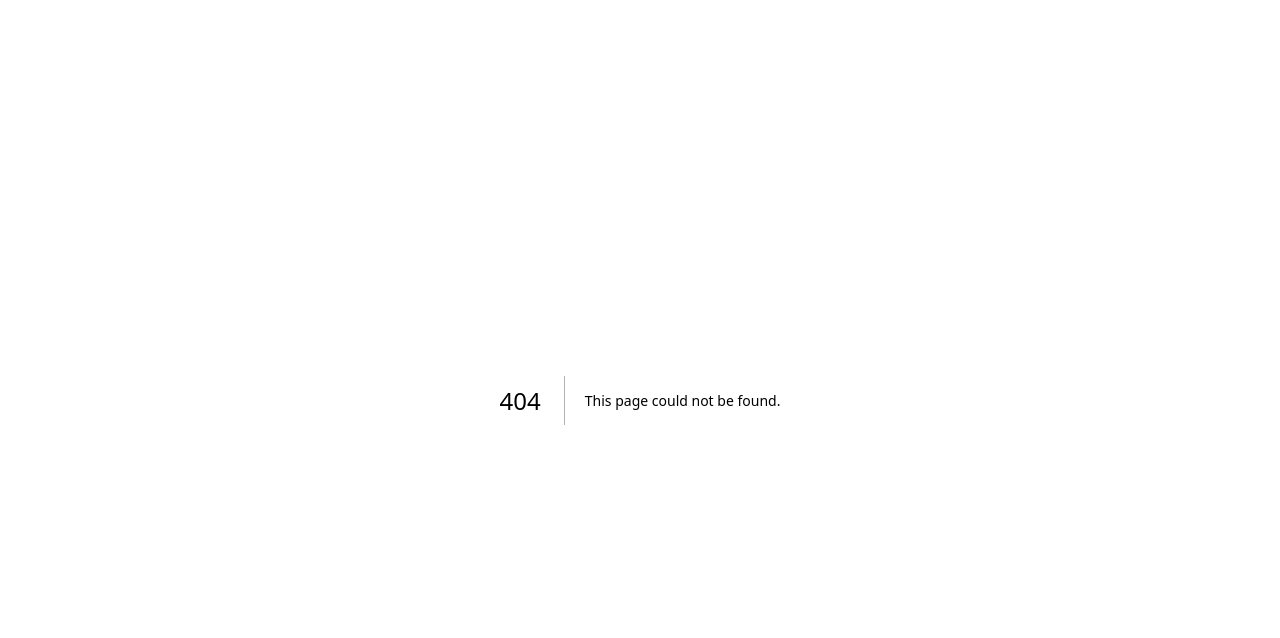
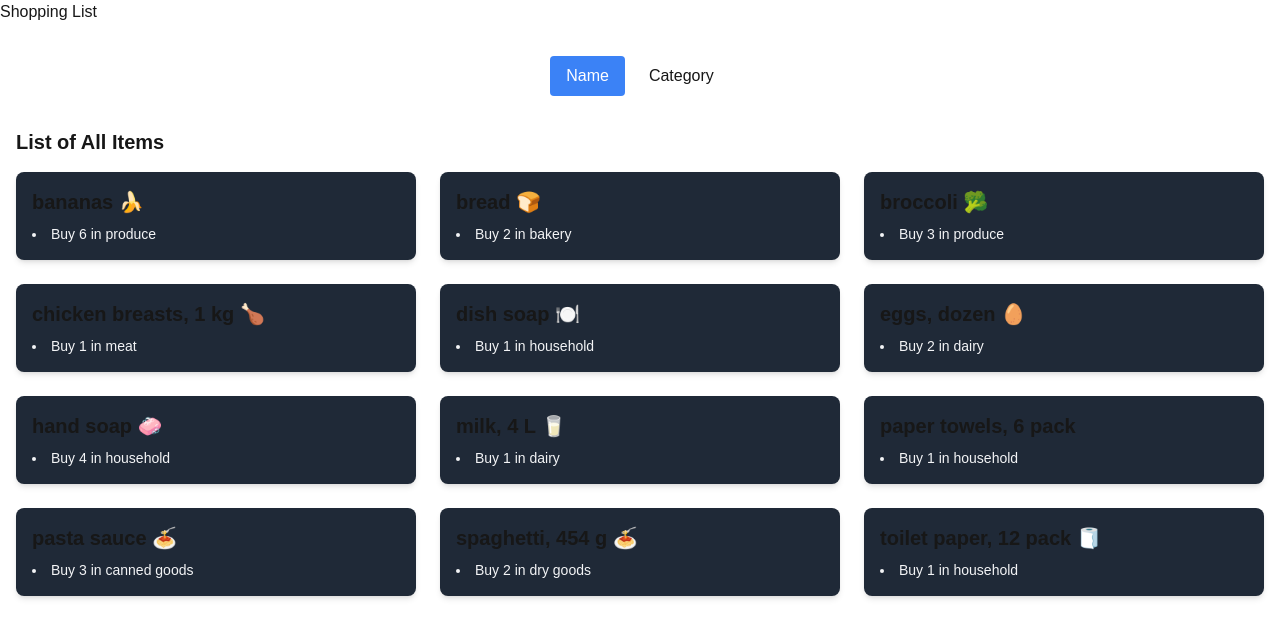
Before and after one commit to bLanke01/cprg306-assignments, a Next.js app: page /week-6 in a window 1280 px wide. Before the commit this address had no page. Shown: the top 638 px of the page. Built offline with nearby package versions, Linux system fonts and the light colour scheme.

Commit message:
finished week-6

```diff
--- a/app/page.js
+++ b/app/page.js
@@ -7,7 +7,8 @@ export default function Home() {
       <Link href = "http://localhost:3000/week-2"> Week-2</Link> <br />
       <Link href = "http://localhost:3000/week-3"> Week-3</Link> <br />
       <Link href = "http://localhost:3000/week-4"> Week-4</Link> <br />
-      <Link href = "http://localhost:3000/week-5"> Week-5</Link>
+      <Link href = "http://localhost:3000/week-5"> Week-5</Link> <br />
+      <Link href = "http://localhost:3000/week-6"> Week-6</Link>
     </div>
   );
 }
--- /dev/null
+++ b/app/week-6/item-list.js
@@ -0,0 +1,55 @@
+"use client";
+
+import Item from "./item.js";
+import { useState } from "react";
+import items from "./item.json";
+
+
+
+export default function ItemList() {
+
+  const [sortBy, setSortBy] = useState("name");
+
+
+  let filteredItems = [...items];
+  filteredItems.sort((a, b) => {
+    if (sortBy === "name") {
+      return a.name.localeCompare(b.name);
+    } else {
+      return a.category.localeCompare(b.category);
+    }
+  });
+
+    return (
+
+      <section className="container mx-auto px-4 py-8">
+        <div className="flex justify-center w-full mb-8">
+        <button
+          onClick={() => setSortBy("name")}
+          className={`px-4 py-2 rounded ${
+            sortBy === "name" ? "bg-blue-500 text-white" : "bg-gray-200"
+          } mr-2`}
+        >Name </button>
+        <button
+          onClick={() => setSortBy("category")}
+          className={`px-4 py-2 rounded ${
+            sortBy === "category" ? "bg-green-500 text-white" : "bg-gray-200"
+          }ml-2`}
+        >Category </button>
+        </div>
+        <div className="mt-8">
+        <h2 className="text-xl font-bold mb-4">List of All Items</h2>
+        <div className="grid grid-cols-1 md:grid-cols-2 lg:grid-cols-3 gap-6">
+          {filteredItems.map((item) => (
+            <Item
+              key={item.id}
+              name={item.name}
+              quantity={item.quantity}
+              category={item.category}
+            />
+          ))}
+        </div>
+        </div>
+      </section>
+    );
+}
--- /dev/null
+++ b/app/week-6/item.js
@@ -0,0 +1,8 @@
+export default function Item(props) {
+    return (
+        <div className="bg-gray-800 p-4 rounded-lg shadow-md">
+            <h1 className="text-xl font-bold mb-2">{props.name}</h1>
+            <li className="text-sm text-gray-100">Buy {props.quantity} in {props.category} </li>
+        </div>
+    );
+}
--- /dev/null
+++ b/app/week-6/item.json
@@ -0,0 +1,74 @@
+[
+    {
+      "id": "1h2GJKH12gkHG31h1H",
+      "name": "milk, 4 L 🥛",
+      "quantity": 1,
+      "category": "dairy"
+    },
+    {
+      "id": "2KJH3k2j3H1k2J3K1H",
+      "name": "bread 🍞",
+      "quantity": 2,
+      "category": "bakery"
+    },
+    {
+      "id": "3h2KJH3k2j3H1k2J3",
+      "name": "eggs, dozen 🥚",
+      "quantity": 2,
+      "category": "dairy"
+    },
+    {
+      "id": "4k2J3K1H2GJKH12gk",
+      "name": "bananas 🍌",
+      "quantity": 6,
+      "category": "produce"
+    },
+    {
+      "id": "5H1h1H2KJH3k2j3H",
+      "name": "broccoli 🥦",
+      "quantity": 3,
+      "category": "produce"
+    },
+    {
+      "id": "6H1k2J3K1H2GJKH1",
+      "name": "chicken breasts, 1 kg 🍗",
+      "quantity": 1,
+      "category": "meat"
+    },
+    {
+      "id": "7gkHG31h1H2KJH3k",
+      "name": "pasta sauce 🍝",
+      "quantity": 3,
+      "category": "canned goods"
+    },
+    {
+      "id": "8j3H1k2J3K1H2GJK",
+      "name": "spaghetti, 454 g 🍝",
+      "quantity": 2,
+      "category": "dry goods"
+    },
+    {
+      "id": "9H12gkHG31h1H2KJ",
+      "name": "toilet paper, 12 pack 🧻",
+      "quantity": 1,
+      "category": "household"
+    },
+    {
+      "id": "10H3k2j3H1k2J3K1",
+      "name": "paper towels, 6 pack",
+      "quantity": 1,
+      "category": "household"
+    },
+    {
+      "id": "11k2J3K1H2GJKH12",
+      "name": "dish soap 🍽️",
+      "quantity": 1,
+      "category": "household"
+    },
+    {
+      "id": "12GJKH12gkHG31h1",
+      "name": "hand soap 🧼",
+      "quantity": 4,
+      "category": "household"
+    }
+  ]
--- /dev/null
+++ b/app/week-6/page.js
@@ -0,0 +1,10 @@
+
+import ItemList from "./item-list.js";
+export default function Page() {
+    return (
+        <main>
+            <h1>Shopping List</h1>
+            <ItemList />
+        </main>
+    );
+}
```
